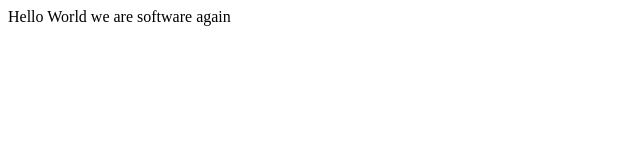
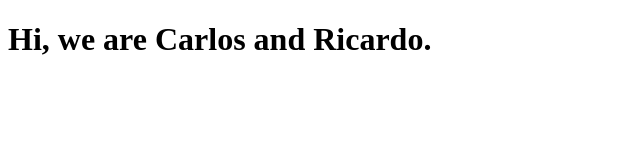
Before and after one commit to ricardo123321/microverse-last, a plain HTML site: page index.html in a window 1280 px wide. Shown: the whole page, without its empty margins (0-640 px from the left). Drawn offline with Linux system fonts and the light colour scheme.

Commit message:
add the user story #1 and #2 to index.html

```diff
--- a/index.html
+++ b/index.html
@@ -8,7 +8,13 @@
 
   <body>
     <script src="https://cdn.freecodecamp.org/testable-projects-fcc/v1/bundle.js"></script>
-    Hello World we are software again
+    <div id="welcome-section">
+      <h1>
+      Hi, we are Carlos and Ricardo.
+      </h1>
+
+    </div>
+
     <script  src="js/index.js"></script>
   </body>
 </html>
```
